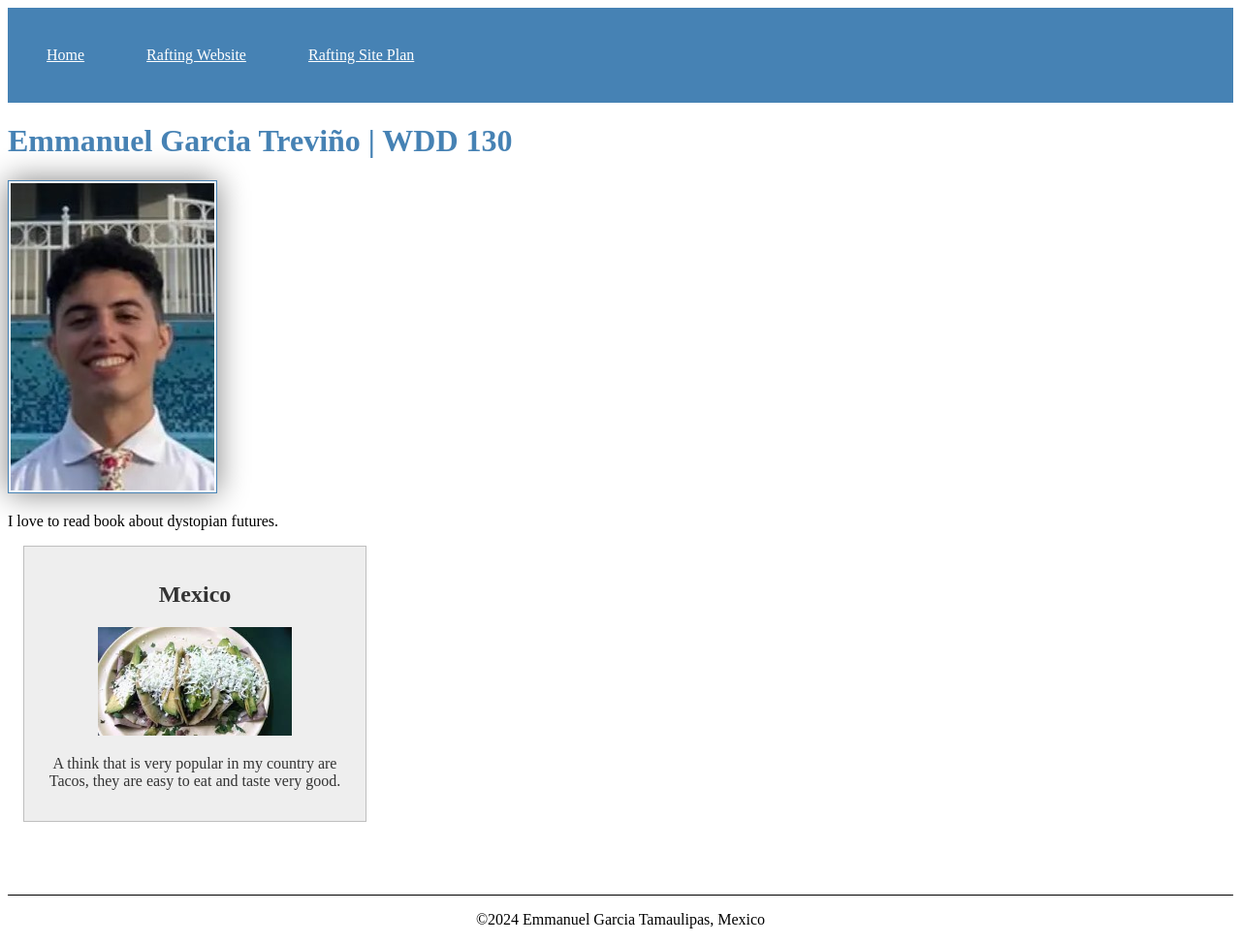
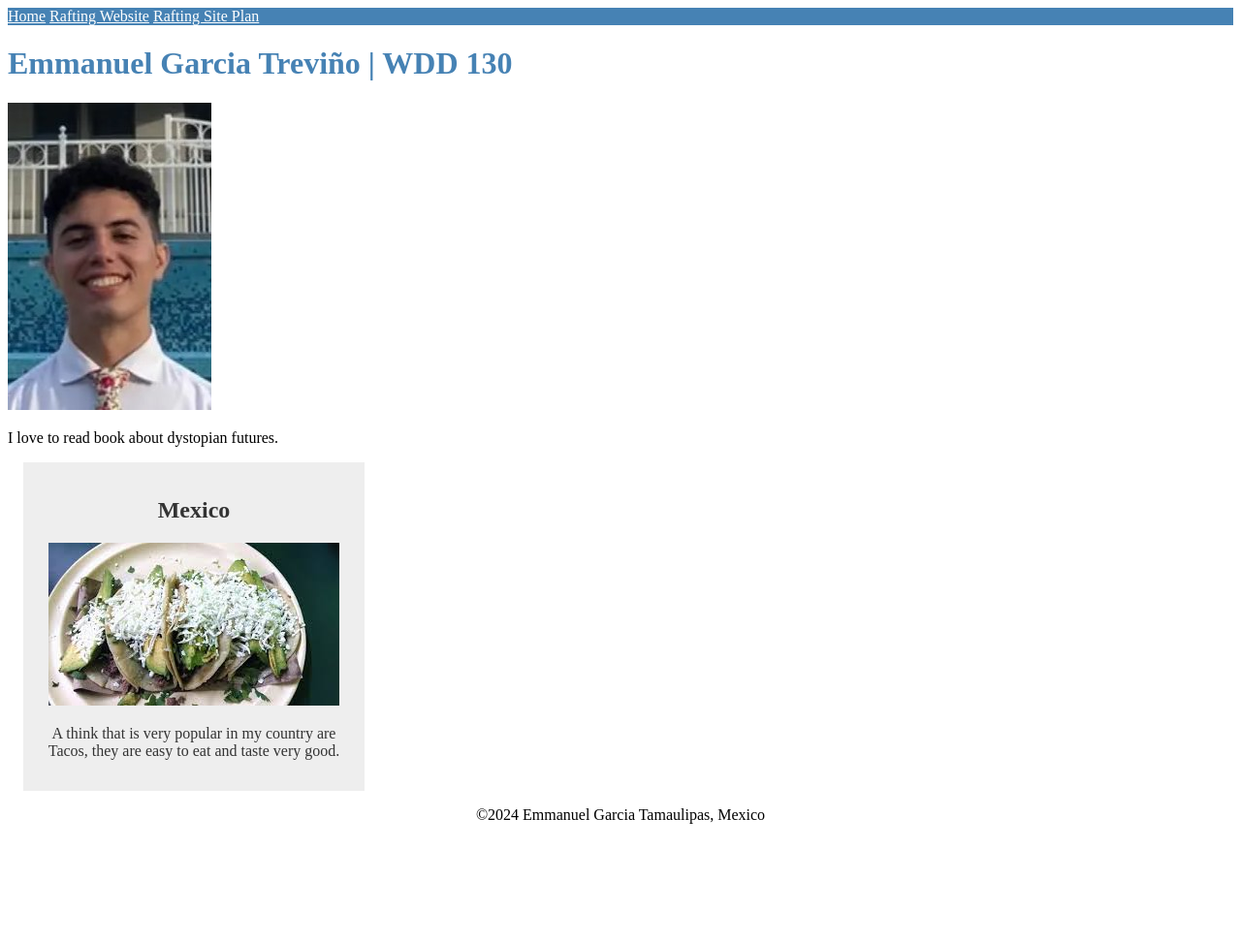
Before and after one commit to Raagnaa/wdd130, a plain HTML site: page index.html in a window 1280 px wide. Shown: the whole page at 97% size. After the commit the page ends 866 px from the top, so only its background shows below. Drawn offline with Linux system fonts and the light colour scheme.

Commit message:
CSS px Update

```diff
--- a/styles/styles.css
+++ b/styles/styles.css
@@ -1,12 +1,12 @@
 nav {
     background-color: steelblue;
-    padding: 10px;
+    padding: 10;
 }
 
 nav a {
     color: white;
     display: inline-block;
-    padding: 30px;
+    padding: 30;
 }
 
 h1 {
@@ -16,9 +16,9 @@ h1 {
 main img {
     width: max-content;
     height: auto;
-    border: 1px solid steelblue;
-    padding: 2px;
-    box-shadow: 0 0 30px gray;
+    border: 1 solid steelblue;
+    padding: 2;
+    box-shadow: 0 0 30 gray;
 }
 
 main {
@@ -31,15 +31,15 @@ p {
 }
 
 footer {
-    margin-top: 75px;
-    border-top: 1px solid #000;
+    margin-top: 75;
+    border-top: 1 solid #000;
     text-align: center;
 }
 
 aside {
     width: 20rem;
     margin: 1rem;
-    border: 1px solid rgba(0, 0, 0, 0.2);
+    border: 1 solid rgba(0, 0, 0, 0.2);
     padding: 1rem;
     background-color: #eee;
     color: #333;
@@ -47,6 +47,6 @@ aside {
 }
 
 aside img {
-    width: 200px;
+    width: 200;
     height: auto;
 }
```
